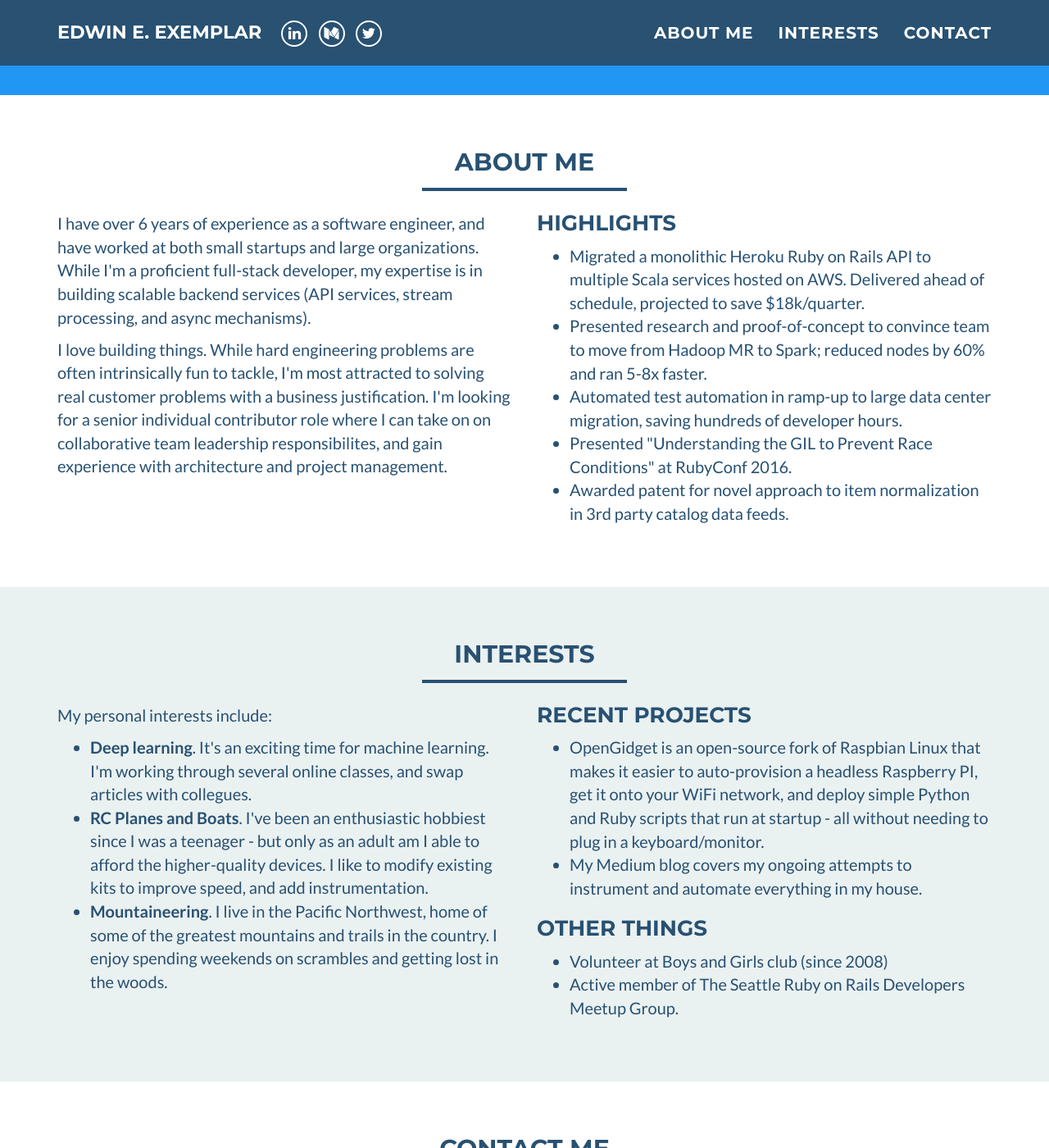
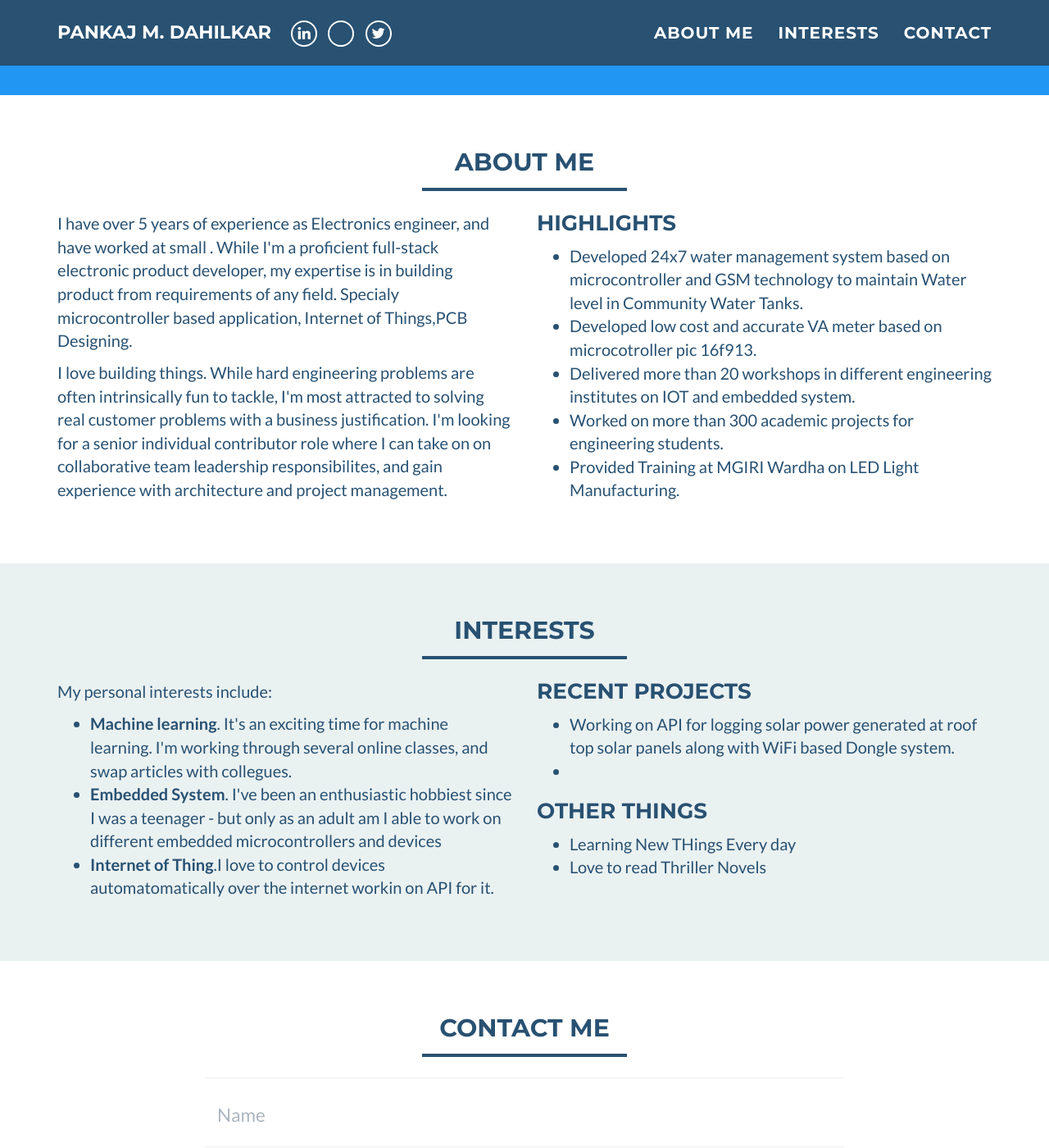
Before and after one commit to pankajdahilkar/pankajdahilkar.github.io, a Jekyll site: the page built from index.html, in a window 1280 px wide and 1400 px high, scrolled down 458 px. Shown: the whole window at 82% size. Built offline with Jekyll 4.4.1, drawn with Linux system fonts in a browser that asks for light colours; some of the changed text lies outside the part shown.

Commit message:
Initial commit

```diff
--- a/_config.yml
+++ b/_config.yml
@@ -1,20 +1,20 @@
 # Site settings
-name: Edwin E. Exemplar
-email: edwin+contactme@someemail.com
+name: Pankaj M. Dahilkar
+email: pankajmdahilkar@gmail.com
 #canonical_url: https://edwinexemplar.com
-keywords: "Software Engineer, Python, Ruby, Machine Learning, Deep Learning, Startups, Agile, Pair Programming"
-skills: "Senior Software Engineer in Seattle, WA (Fictitious)"
+keywords: "Electronics Engineer, Python, C,Embedded System, Machine Learning, 8 bit 32 bit Microcontrollers"
+skills: "Project Developer L-Tech Labs"
 baseurl:
 
 # Social networks usernames (many more available: google-plus, flickr, dribbble, pinterest, instagram, tumblr, linkedin, etc.)
 # You should replace these with your social networks, of course. :)
 social:
   - title: linkedin
-    url: https://www.linkedin.com/in/cgroom/
-  - title: medium
-    url: https://medium.com/@cgroom
+    url: https://in.linkedin.com/in/pankaj-dahilkar-7b300859
+  - title: Facebook
+    url: https://facebook.com/pankajdahilkar
   - title: twitter
-    url: https://twitter.com/chuck_groom
+    url: https://twitter.com/D_Pankaj4u
 
 # Google webmaster tools
 google_verify:
--- a/_includes/about_me.html
+++ b/_includes/about_me.html
@@ -9,10 +9,11 @@
     <div class="row">
 	    <div class="col-sm-6">
     		<p>
-            I have over 6 years of experience as a software engineer, and have worked
-            at both small startups and large organizations. While I'm a proficient full-stack
-            developer, my expertise is in building scalable backend services (API services, stream processing,
-            and async mechanisms).
+            I have over 5 years of experience as Electronics  engineer, and have worked
+            at small . While I'm a proficient full-stack electronic product developer, my expertise is in building
+            product from requirements of any field. Specialy microcontroller based application, Internet of Things,PCB
+            Designing.
+
         </p>
         <p>
            I love building things.
@@ -27,18 +28,17 @@
 		    <h3 style="margin-top:0;">Highlights</h3>
 		    <ul>
     			<li>
-            Migrated a monolithic Heroku Ruby on Rails API to multiple Scala
-            services hosted on AWS. Delivered ahead of schedule, projected to save $18k/quarter.
+            Developed 24x7 water management system based on microcontroller and GSM technology to maintain Water level in Community Water Tanks.
     			</li>
           <li>
-            Presented research and proof-of-concept to convince team to move from Hadoop MR to Spark; reduced nodes by 60% and ran 5-8x faster.
+            Developed low cost and accurate VA meter based on microcotroller pic 16f913.
           <li>
-            Automated test automation in ramp-up to large data center migration, saving hundreds of developer hours.
+            Delivered more than 20 workshops in different engineering institutes on IOT and embedded system.
     			<li>
-            Presented "Understanding the GIL to Prevent Race Conditions" at RubyConf 2016.
+            Worked on more than 300 academic projects for engineering students.
     			</li>
     			<li>
-            Awarded patent for novel approach to item normalization in 3rd party catalog data feeds.
+            Provided Training at MGIRI Wardha on LED Light Manufacturing.
     			</li>
 		    </ul>
 	    </div>
--- a/_includes/interests.html
+++ b/_includes/interests.html
@@ -13,15 +13,13 @@
         </p>
 			<ul>
 			  <li>
-				 <b>Deep learning</b>. It's an exciting time for machine learning. I'm working through several online classes, and swap articles with collegues.
+				 <b>Machine learning</b>. It's an exciting time for machine learning. I'm working through several online classes, and swap articles with collegues.
 			  </li>
 			  <li>
-				  <b>RC Planes and Boats</b>. I've been an enthusiastic hobbiest since I was a teenager - but only as an adult am I able to afford the higher-quality
-          devices. I like to modify existing kits to improve speed, and add instrumentation.
+				  <b>Embedded System</b>. I've been an enthusiastic hobbiest since I was a teenager - but only as an adult am I able to work on different embedded microcontrollers and devices
 			  </li>
 			  <li>
-				  <b>Mountaineering</b>. I live in the Pacific Northwest, home of some of the greatest mountains and trails in the country. I enjoy spending weekends
-          on scrambles and getting lost in the woods.
+				  <b>Internet of Thing</b>.I love to control devices automatomatically over the internet workin on API for it.
       </li>
 			</ul>
 		</div>
@@ -29,20 +27,18 @@
       <h3 style="margin-top:0">Recent Projects</h3>
 		  <ul>
   			<li>
-          OpenGidget is an open-source fork of Raspbian Linux that makes it easier to auto-provision a headless Raspberry PI,
-          get it onto your WiFi network, and deploy simple Python and Ruby scripts that run at startup - all without needing to plug in a keyboard/monitor.
+          Working on API for logging solar power generated at roof top solar panels along with WiFi based Dongle system.
     		</li>
   			<li>
-          My Medium blog covers my ongoing attempts to instrument and automate everything in my house.
   			</li>
   		    </ul>
   		    <h3>Other Things</h3>
   		    <ul>
   			<li>
-           Volunteer at Boys and Girls club (since 2008)
+           Learning New THings Every day
   			</li>
   			<li>
-  			  Active member of The Seattle Ruby on Rails Developers Meetup Group.
+  		Love to read Thriller Novels
   			</li>
 		   </ul>
       </div>
```
